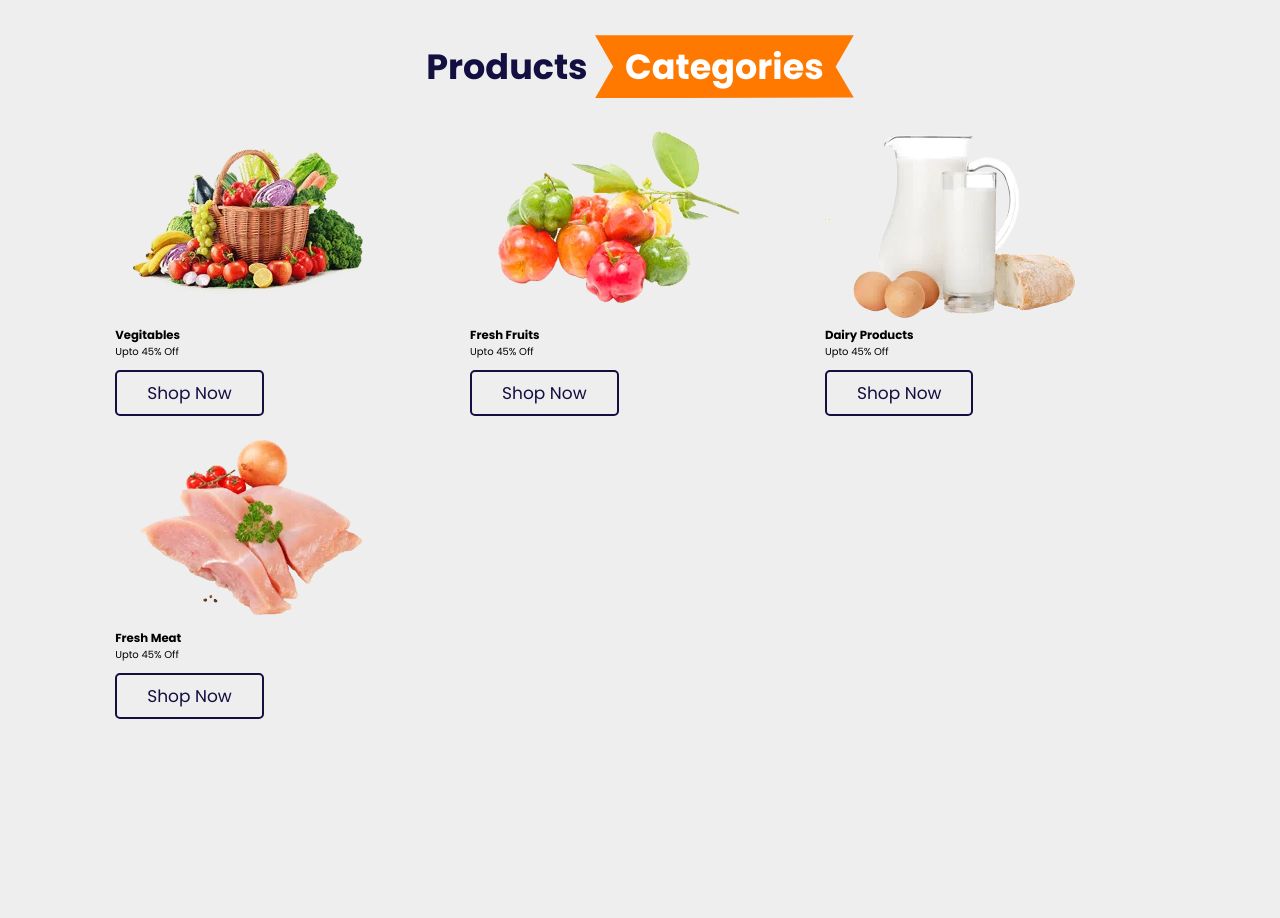
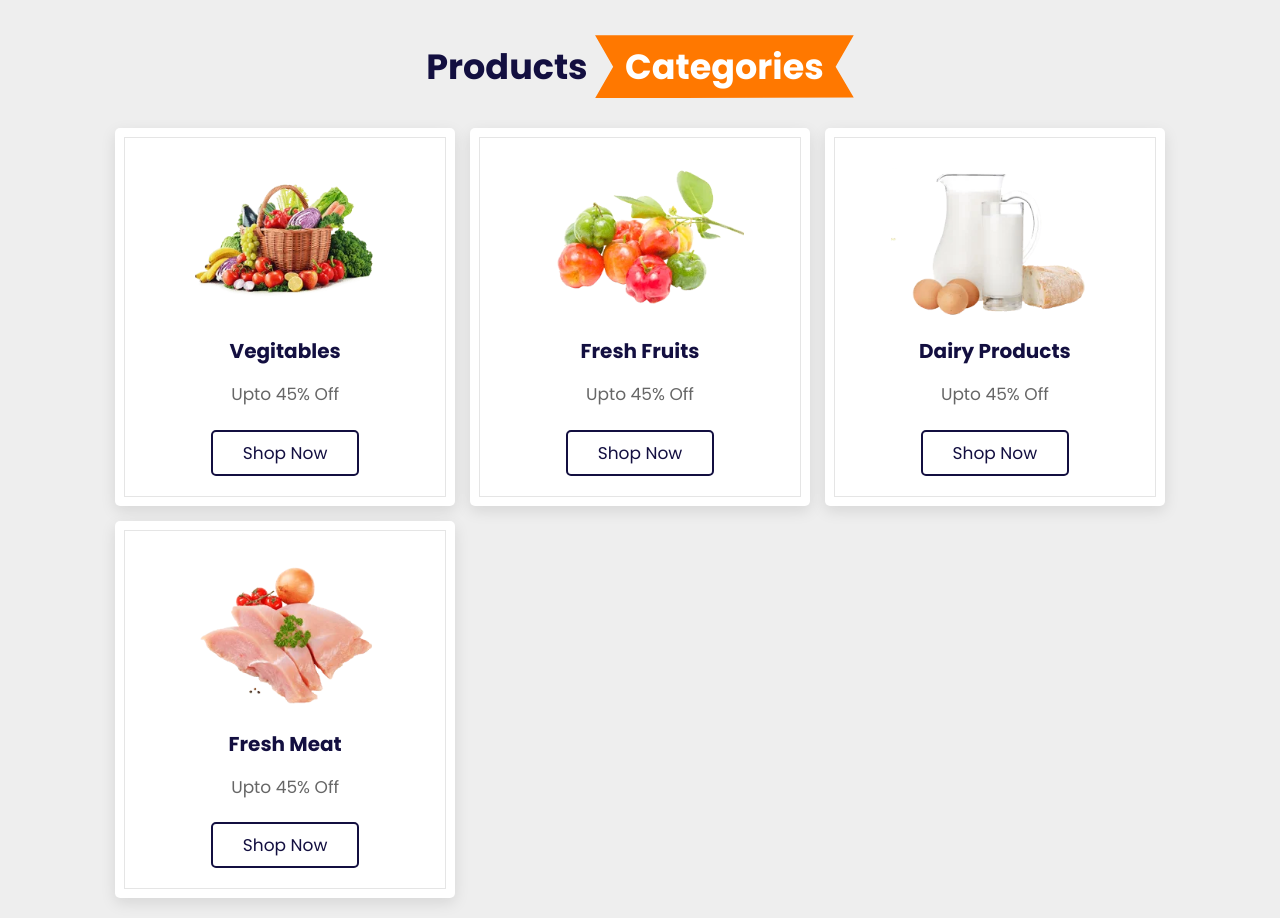
Before and after one commit to likeam/groceryStore, a plain HTML site: page index.html in a window 1280 px wide. Shown: the part 1900-2818 px from the top of the page. Before the commit the page ends 2639 px from the top, so only its background shows below. Drawn offline with nearby package versions, Linux system fonts and the light colour scheme; files whose address does not match are found by name.

Commit message:
building the categories section

```diff
--- a/style.css
+++ b/style.css
@@ -361,7 +361,34 @@ header .search-form label:hover{
     grid-template-columns: repeat(auto-fit, minmax(26rem, 1fr));
     gap:1.5rem;
 }
-
+.categories .box-container .box{
+    padding:3rem 2rem;
+    border-radius: .5rem;
+    background:#fff;
+    box-shadow: var(--box-shadow);
+    outline:var(--outline);
+    outline-offset: -1rem;
+    text-align: center;
+}
+.categories .box-container .box:hover{
+    outline:var(--outline-hover);
+    outline-offset: 0rem;
+}
+.categories .box-container .box img{
+    margin:1rem 0;
+    height:15rem;
+}
+.categories .box-container .box h3{
+    font-size: 2rem;
+    color:var(--black);
+    line-height: 1.8;
+}
+.categories .box-container .box p{
+    font-size: 1.7rem;
+    color:var(--light-color);
+    line-height: 1.8;
+    padding:1rem 0;
+}
 
 
 
```
